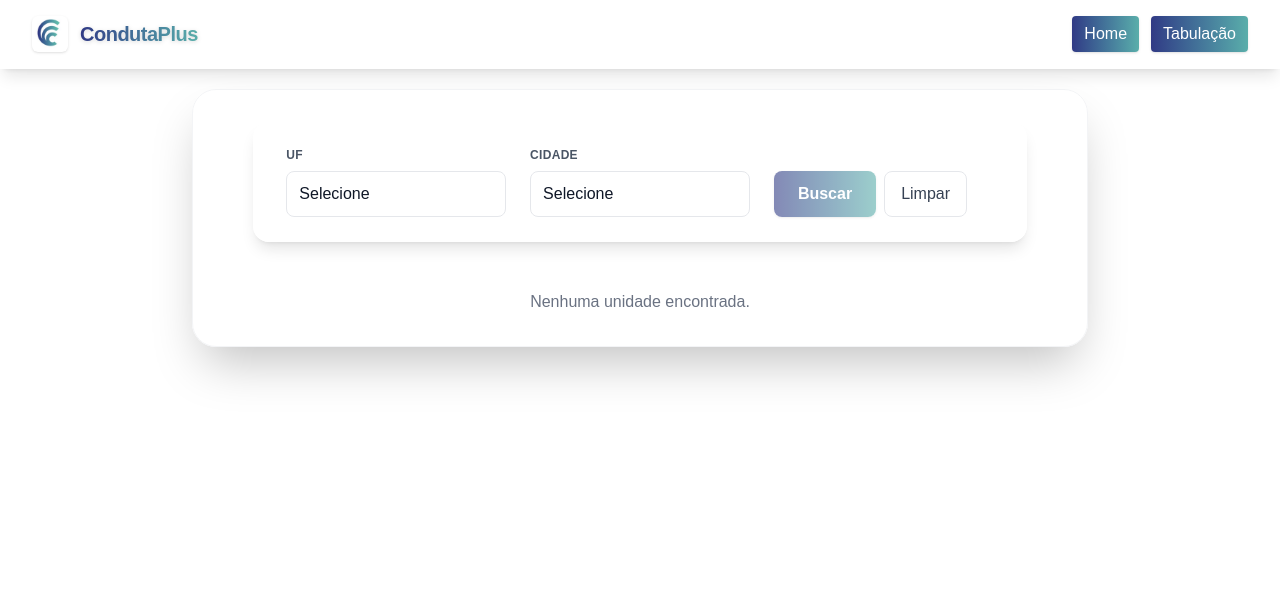
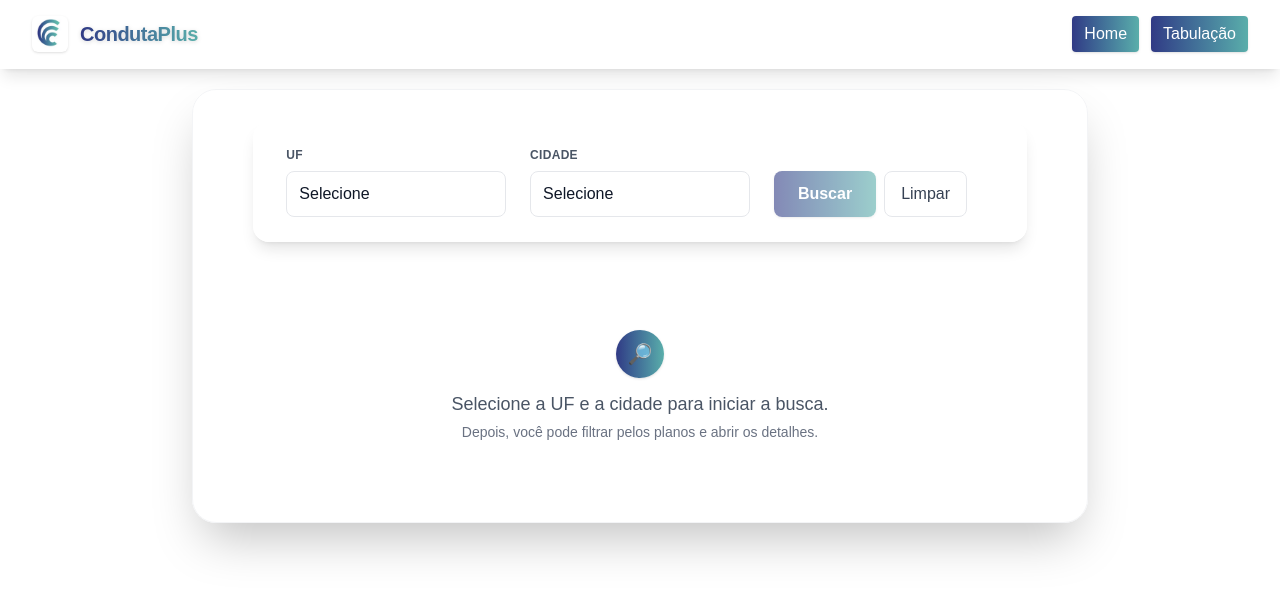
Before and after one commit to chriskryon/condutaplus-unimed, a Next.js app: page / in a window 1280 px wide. Shown: the top 596 px of the page. Built offline with nearby package versions, Linux system fonts and the light colour scheme.

Commit message:
Upd design

```diff
--- a/src/app/components/CardsList.tsx
+++ b/src/app/components/CardsList.tsx
@@ -8,9 +8,8 @@ interface CardsListProps {
 }
 
 export default function CardsList({ dados, onCardClick }: CardsListProps) {
-  if (!dados.length) {
-    return <div className="text-center text-gray-500 mt-12">Nenhuma unidade encontrada.</div>;
-  }
+  if (!dados.length) return null;
+
   return (
     <div className="grid grid-cols-1 md:grid-cols-2 lg:grid-cols-3 gap-6 mt-6">
   {dados.map((item: Unidade, idx: number) => (
--- a/src/app/page.tsx
+++ b/src/app/page.tsx
@@ -37,7 +37,8 @@ export default function Home() {
       <div className="container mx-auto px-2 py-4">
   <div className="bg-white/80 backdrop-blur-md rounded-3xl shadow-2xl border border-gray-100 px-2 sm:px-6 md:px-10 py-8 w-full max-w-4xl mx-auto">
   <Filtros onBuscar={handleBuscar} />
-        {uf && cidade && (
+  {/* Contagem só quando filtros ativos */}
+  {uf && cidade && (
           <div className="text-sm text-gray-600 mt-2 mb-2 text-center">
             {dados.length > 0 ? (
               <span className="inline-block bg-blue-50 text-blue-800 rounded-full px-3 py-1 font-semibold shadow-sm">
@@ -96,11 +97,22 @@ export default function Home() {
         ) : (
           <CardsList dados={dadosVisiveis} onCardClick={(item: Unidade) => { setSelectedItem(item); setModalOpen(true); }} />
         )}
-        {uf && cidade && dados.length === 0 && (
+        {/* Empty state somente quando já filtrou e não tem resultado */}
+        {uf && cidade && !loading && dados.length === 0 && (
           <div className="flex flex-col items-center justify-center py-16">
             <svg width="48" height="48" fill="none" viewBox="0 0 24 24" stroke="currentColor" className="text-blue-200 mb-4"><path strokeLinecap="round" strokeLinejoin="round" strokeWidth={2} d="M9.75 9.75h.008v.008H9.75V9.75zm4.5 0h.008v.008h-.008V9.75zm-7.5 2.25a7.5 7.5 0 1115 0 7.5 7.5 0 01-15 0zm7.5 3.75v.008h.008V15.75H12z" /></svg>
             <div className="text-lg text-blue-900 font-semibold mb-2">Nenhuma unidade encontrada</div>
             <div className="text-gray-500">Tente alterar o filtro de UF ou cidade.</div>
+          </div>
+        )}
+        {/* Mensagem inicial orientativa quando nada foi selecionado */}
+        {!uf && !cidade && !loading && (
+          <div className="flex flex-col items-center justify-center py-12 text-center text-gray-600">
+            <div className="h-12 w-12 rounded-full bg-gradient-to-r from-[#313a85] to-[#5aaeaa] grid place-items-center text-white text-xl shadow mb-3">
+              🔎
+            </div>
+            <div className="text-base sm:text-lg font-medium">Selecione a UF e a cidade para iniciar a busca.</div>
+            <div className="text-sm text-gray-500 mt-1">Depois, você pode filtrar pelos planos e abrir os detalhes.</div>
           </div>
         )}
         </div>
```
